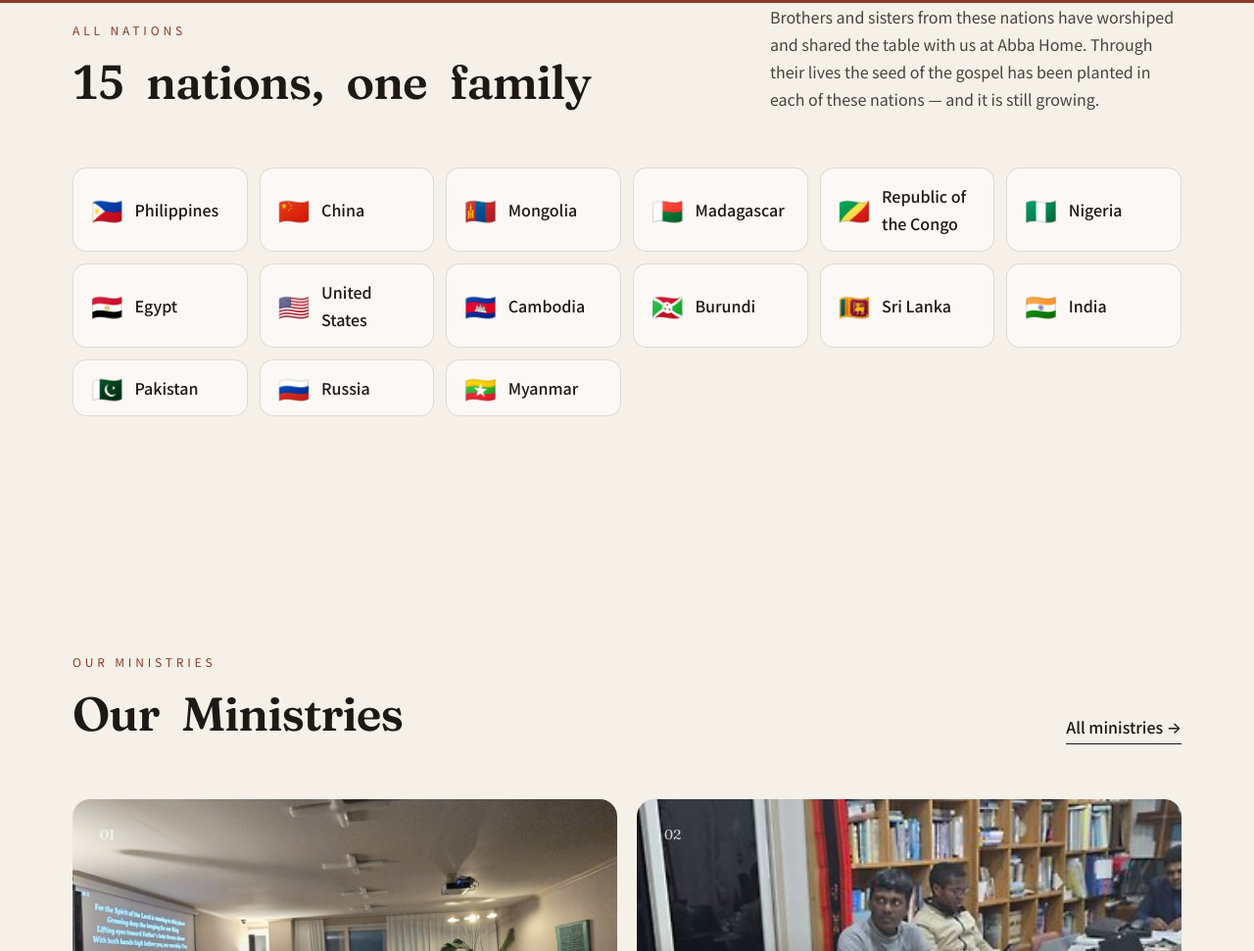
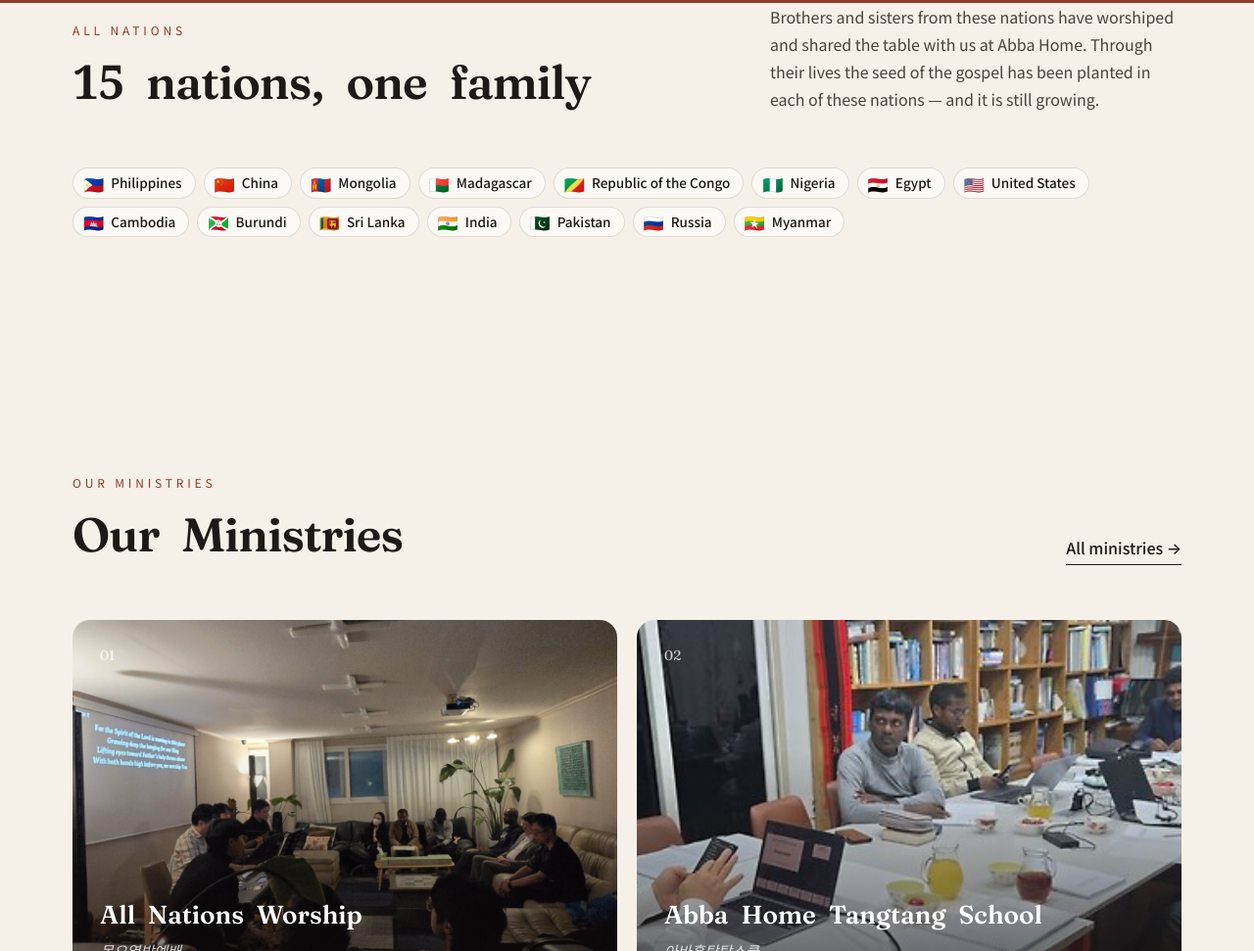
Before and after one commit to junghmmm/Abba-Home, a website: page index.html in a window 1280 px wide. Shown: the part 2350-3321 px from the top of the page at 98% size. Drawn offline with Linux system fonts and the light colour scheme.

Commit message:
Update style.css

```diff
--- a/style.css
+++ b/style.css
@@ -354,7 +354,7 @@ html:lang(fr) .hero h1,html:lang(en) .hero h1{font-size:clamp(38px,6.2vw,84px)}
 
 /* nations */
 .nations-sec{padding-top:0}
-.nations{list-style:none;display:grid;grid-template-columns:repeat(auto-fill,minmax(170px,1fr));gap:12px}
-.nation{display:flex;align-items:center;gap:12px;padding:14px 18px;border:1px solid rgba(60,40,30,.14);border-radius:14px;background:rgba(255,255,255,.55);font-weight:500}
-.nation .flag{font-size:26px;line-height:1}
-@media (max-width:760px){.nations{grid-template-columns:repeat(2,1fr);gap:10px}.nation{padding:12px 14px}}
+.nations{list-style:none;display:flex;flex-wrap:wrap;gap:8px}
+.nation{display:inline-flex;align-items:center;gap:7px;padding:6px 13px 6px 10px;border:1px solid rgba(60,40,30,.14);border-radius:99px;background:rgba(255,255,255,.6);font-size:13.5px;font-weight:500;line-height:1.3}
+.nation .flag{font-size:17px;line-height:1}
+@media (max-width:760px){.nations{gap:6px}.nation{font-size:12.5px;padding:5px 11px 5px 8px}.nation .flag{font-size:15px}}
```
